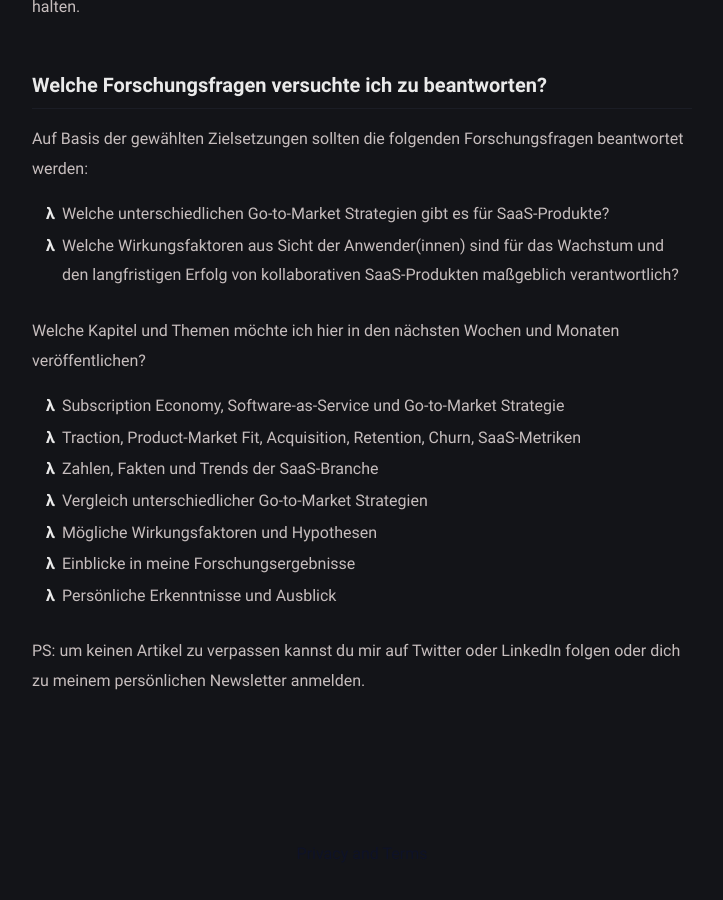
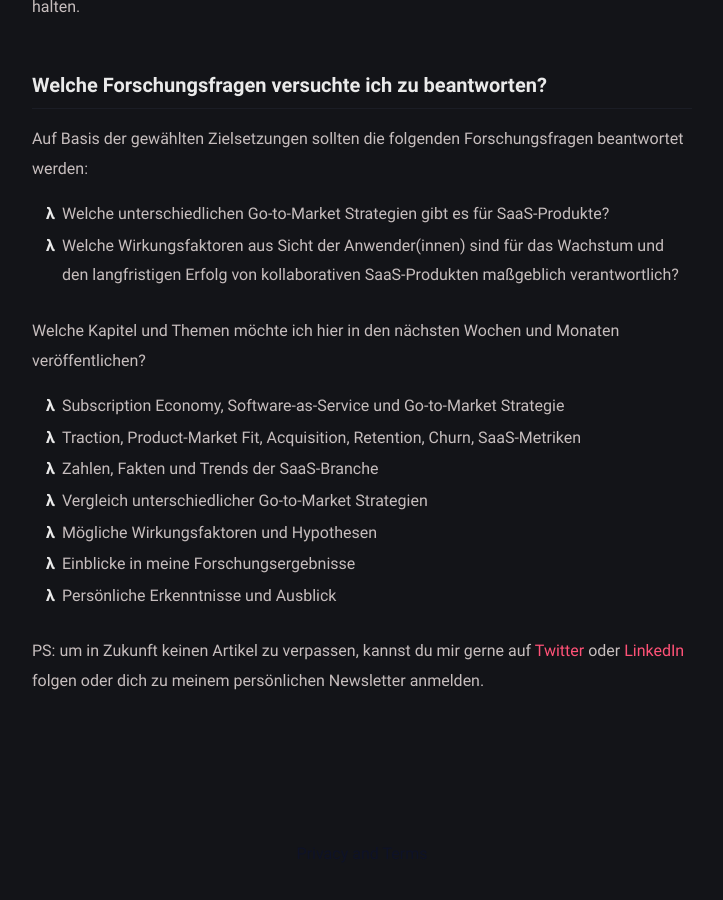
Before and after one commit to mariostnr/website, a Jekyll site: the page built from _posts/Wachstum und Erfolg von SaaS-Produkten/2020-09-26-wachstum-und-erfolg-saas-produkte.md, in a window 1280 px wide and 900 px high, scrolled down 2182 px. Shown: the whole window, without its empty margins (278-1001 px from the left). Built offline with Jekyll 4.4.1, drawn with Linux system fonts in a browser that asks for light colours; some of the changed text lies outside the part shown.

Commit message:
Update 2020-09-26-wachstum-und-erfolg-saas-produkte.md

```diff
--- a/_posts/Wachstum und Erfolg von SaaS-Produkten/2020-09-26-wachstum-und-erfolg-saas-produkte.md
+++ b/_posts/Wachstum und Erfolg von SaaS-Produkten/2020-09-26-wachstum-und-erfolg-saas-produkte.md
@@ -48,4 +48,4 @@ Welche Kapitel und Themen möchte ich hier in den nächsten Wochen und Monaten v
 - Einblicke in meine Forschungsergebnisse
 - Persönliche Erkenntnisse und Ausblick
 
-PS: um keinen Artikel zu verpassen kannst du mir auf Twitter oder LinkedIn folgen oder dich zu meinem persönlichen Newsletter anmelden.
+PS: um in Zukunft keinen Artikel zu verpassen, kannst du mir gerne auf [Twitter](https://twitter.com/mariostnr) oder [LinkedIn](https://www.linkedin.com/in/mario-steiner) folgen oder dich zu meinem persönlichen Newsletter anmelden.
```
Also changed, not shown: other parts of _posts/Wachstum und Erfolg von SaaS-Produkten/2020-09-26-wachstum-und-erfolg-saas-produkte.md (+1 -1 lines).
